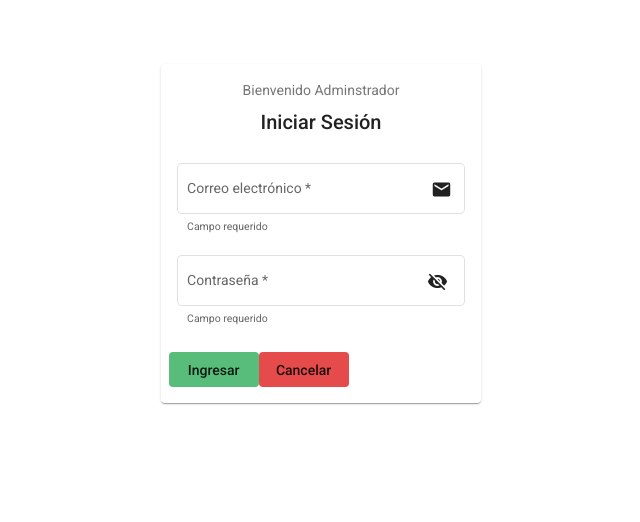
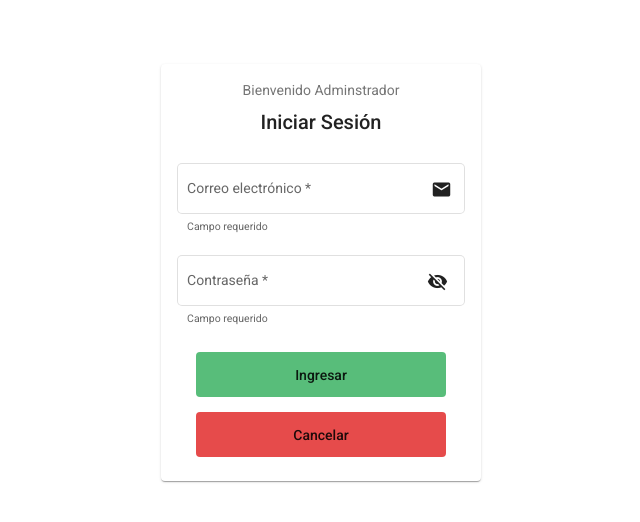
Before and after one commit to Angular-Web-Project/Enlazando-Empleo-Web, an Angular app: page /admin in a window 1280 px wide. Shown: the top 522 px of the page, without its empty margins (319-959 px from the left). Built offline with nearby package versions, Linux system fonts and the light colour scheme.

Commit message:
Login admin

```diff
--- a/src/app/auth/pages/auth-login-admin/auth-login-admin.component.css
+++ b/src/app/auth/pages/auth-login-admin/auth-login-admin.component.css
@@ -13,9 +13,16 @@
   max-width: 300px;
 }
 
+.login-actions {
+  display: flex;
+  flex-direction: column;
+  align-items: center;
+}
+
 .login-actions .item {
-  width: 90px;
-  height: 35px;
+  width: 250px;
+  height: 45px;
+  margin-bottom: 5%;
   float: left;
   position: relative;
   overflow: hidden;
--- a/src/styles.css
+++ b/src/styles.css
@@ -11,3 +11,6 @@
 
 html, body { height: 100%; }
 body { margin: 0; font-family: Roboto, "Helvetica Neue", sans-serif; }
+
+html, body { height: 100%; }
+body { margin: 0; font-family: Roboto, "Helvetica Neue", sans-serif; }
```
